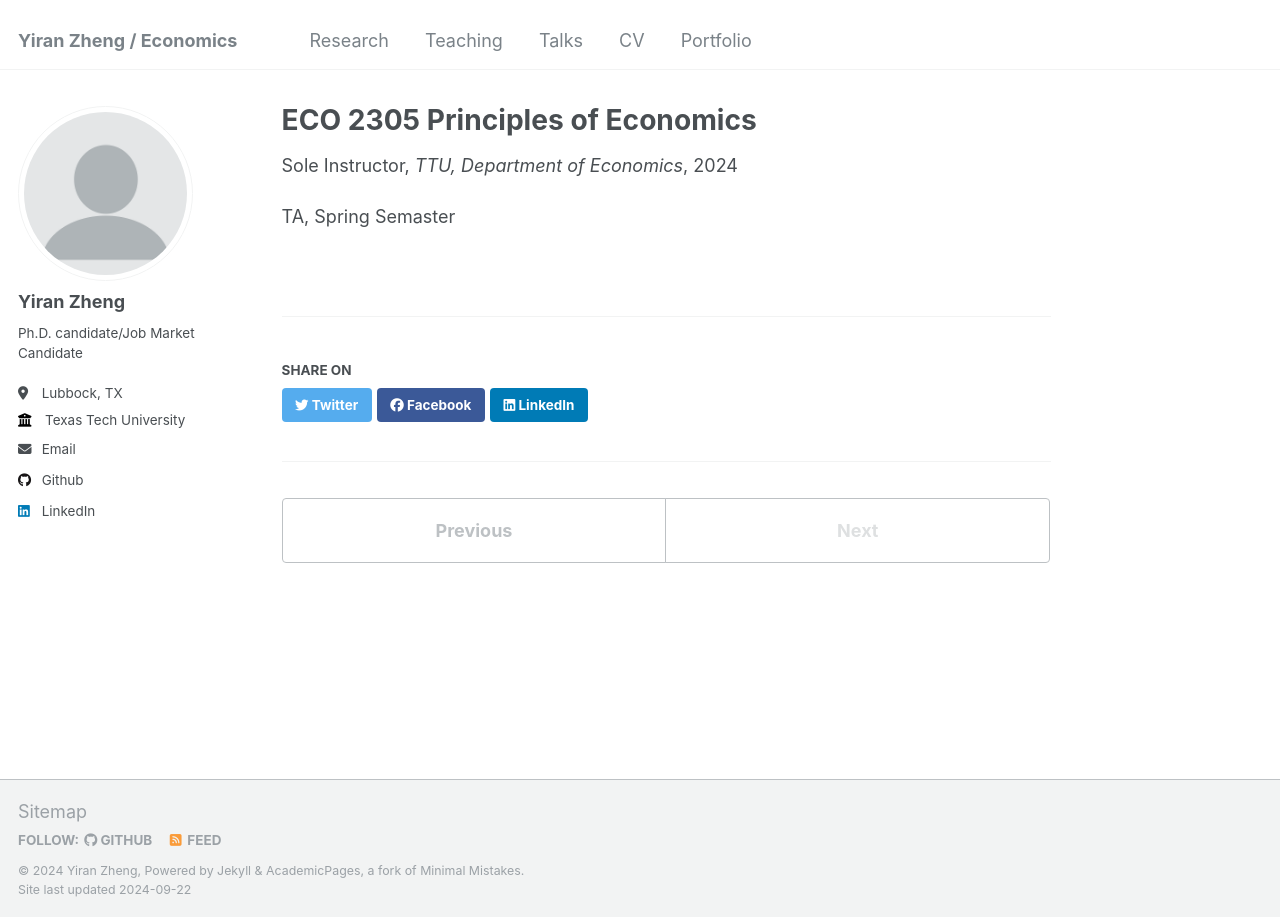
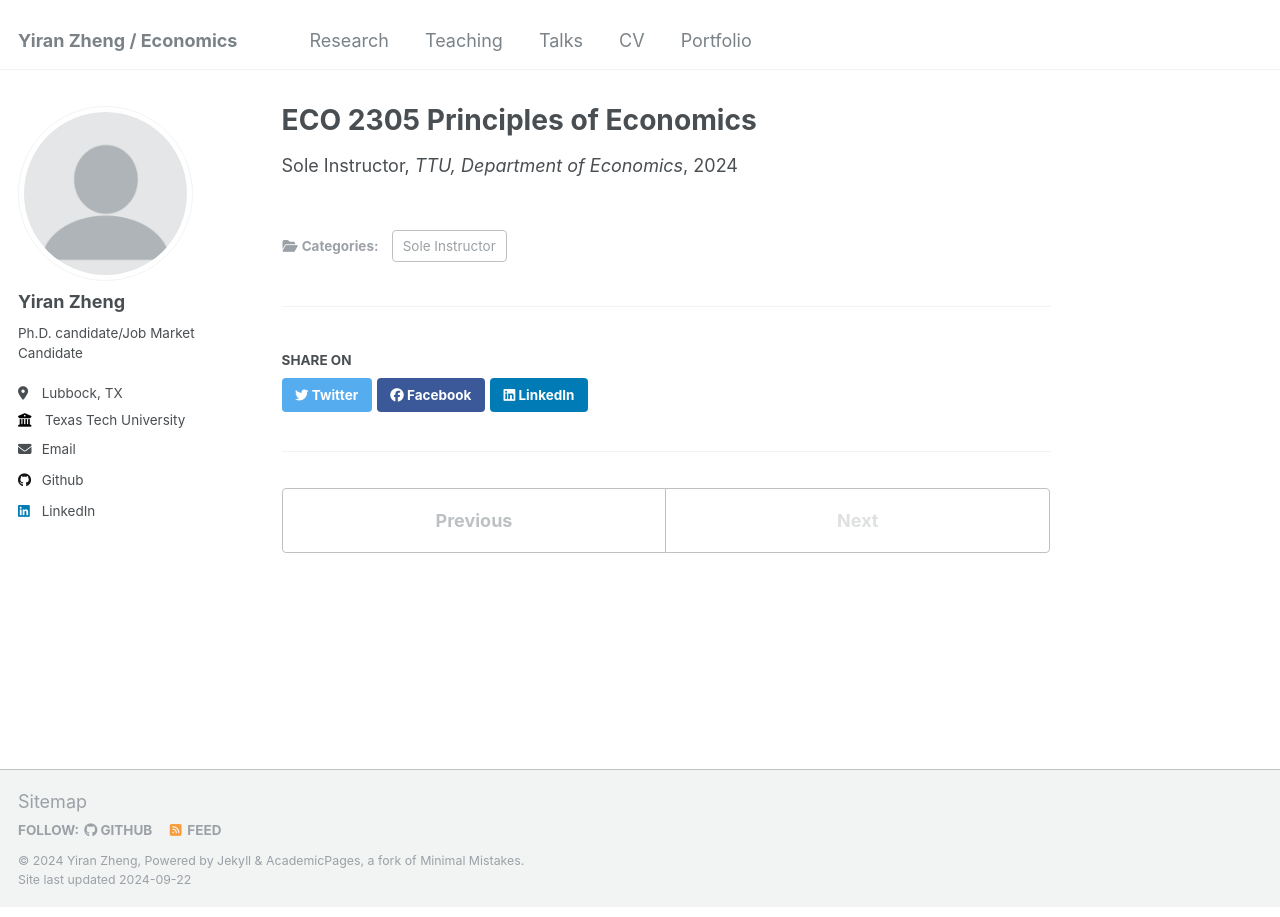
Before and after one commit to yiran-zheng/yiran-zheng.github.io, a Jekyll site: the page built from _teaching/2023-fall-teaching-4.md, in a window 1280 px wide. Built offline with Jekyll 4.4.1, drawn with Linux system fonts in a browser that asks for light colours.

Commit message:
Update 2023-fall-teaching-4.md

```diff
--- a/_teaching/2023-fall-teaching-4.md
+++ b/_teaching/2023-fall-teaching-4.md
@@ -2,10 +2,9 @@
 title: "ECO 2305 Principles of Economics"
 collection: teaching
 type: "Sole Instructor"
+category: "Sole Instructor"
 permalink: /teaching/2023-fall-teaching-4
 venue: "TTU, Department of Economics"
 #date: 2022-01-01
 location: "Lubbock, TX"
 ---
-
-TA, Spring Semaster
```
